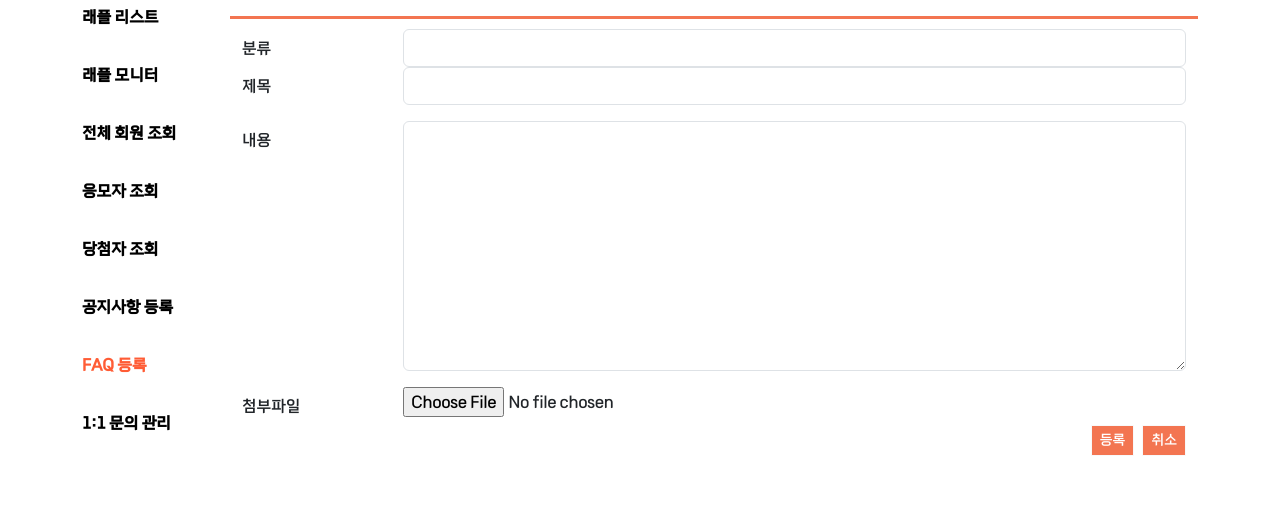
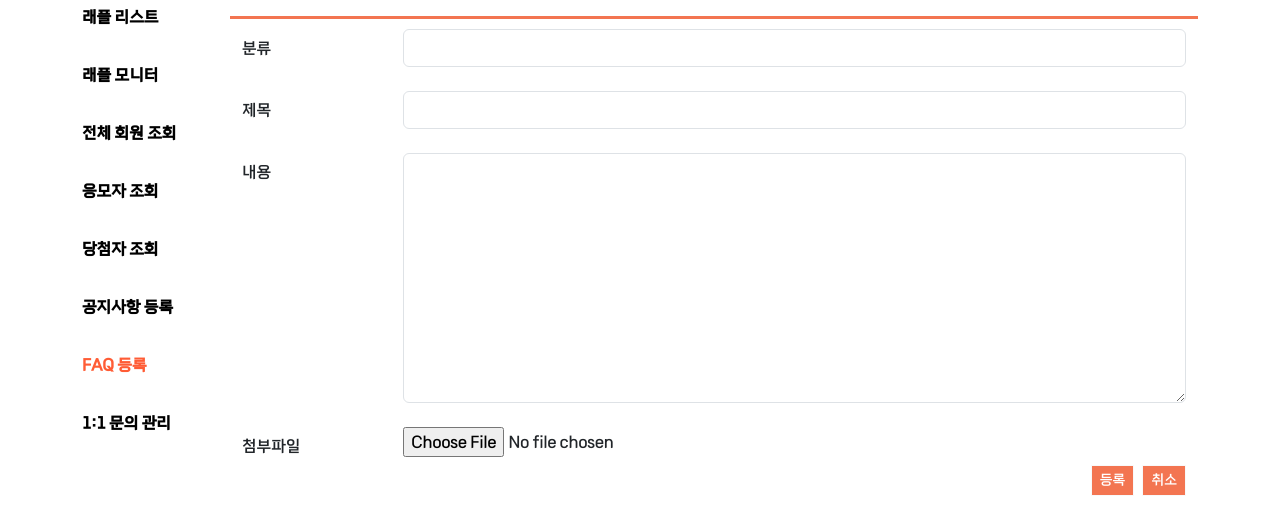
Before and after one commit to byeonnns/let-ffle-front, a Vue app: page /Admin/CreateFaq in a window 1280 px wide. Shown: the part 203-718 px from the top of the page. Built offline with nearby package versions, Linux system fonts and the light colour scheme; what vue3-lottie would draw is missing.

Commit message:
Refactor: CreateForm input type 간격 벌림

```diff
--- a/src/views/Admin/Components/CreateForm.vue
+++ b/src/views/Admin/Components/CreateForm.vue
@@ -10,21 +10,21 @@
                     </div>
                 </div>
 
-                <div class="form-group row">
+                <div class="form-group row mt-4">
                     <label for="btitle" class="col-sm-2 col-form-label">제목</label>
                     <div class="col-sm-10">
                         <input id="btitle" type="text" class="form-control" />
                     </div>
                 </div>
 
-                <div class="form-group row mt-3">
+                <div class="form-group row mt-4">
                     <label for="bcontent" class="col-sm-2 col-form-label">내용</label>
                     <div class="col-sm-10">
                         <textarea id="bcontent" type="text" class="form-control" style="height:250px;"></textarea>
                     </div>
                 </div>
 
-                <div class="form-group row mt-3">
+                <div class="form-group row mt-4">
                     <label for="battach" class="col-sm-2 col-form-label">첨부파일</label>
                     <div class="col-sm-10">
                         <input id="battach" type="file" class="form-control-file" ref="battach" />
```
